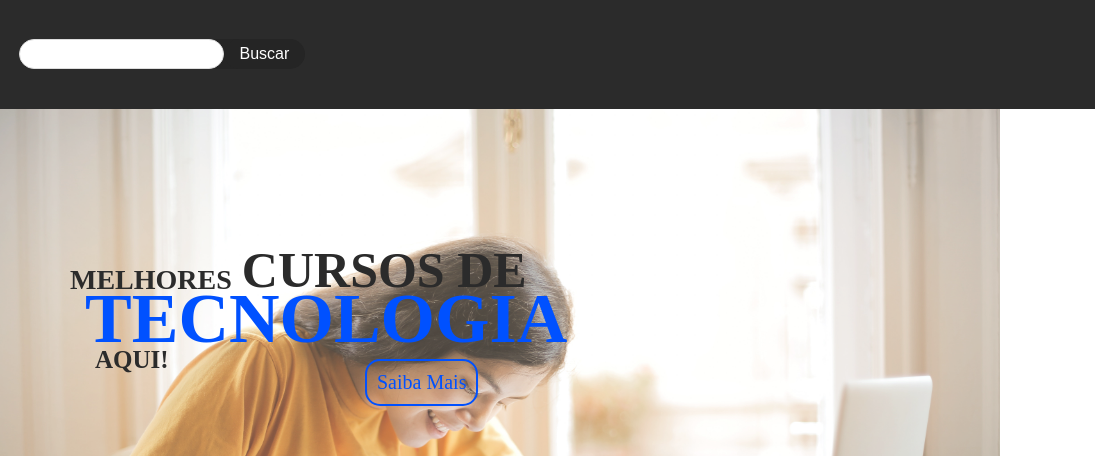
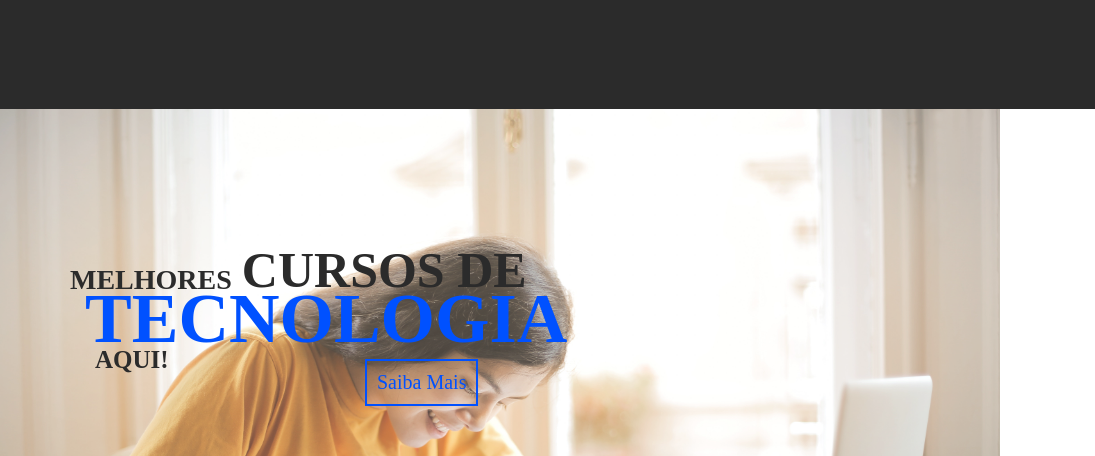
Before and after one commit to Alanteixeira29/Musk-Cursos, a plain HTML site: page index.html in a window 1280 px wide. Shown: the part 21-477 px from the top of the page, 0-1095 px from the left. Drawn offline with Linux system fonts and the light colour scheme.

Commit message:
Add files via upload

```diff
--- a/assets/style.css
+++ b/assets/style.css
@@ -87,7 +87,6 @@ main {
 .botao-sm {
     color: rgb(0, 81, 255);
     border: 2px solid;
-    border-radius: 15px;
     padding: 10px;
     margin-top: -40px;
     margin-left: 300px;
@@ -96,9 +95,8 @@ main {
 }
 
 .botao-sm:hover{
-    transition: 0.3s all;
-    background-color: rgb(0, 81, 255);
-    color: white;
+    transform: translateX(3px) translateY(3px);
+    box-shadow: #4332ff 7px 9px 0px;
 }
 
 .botao-sm2 {
--- a/index.html
+++ b/index.html
@@ -20,12 +20,6 @@
             <a href="pag02.html" class="botao-login"><li><b> Login/Cadastro </b></li></a>
         </ul>
     </header>
-    <form action="" class="bar-pesquisa">
-        <input type="search" name="search" required autocomplete="off">
-        <button class="btn-pesquisa" type="submit">
-            <span>Buscar</span>
-        </button>
-    </form>
     <main>
     <div class="title-inicio">
         <img src="components/imagens/Estudando Curso.jpg" alt="estudo" class="estudo">
```
